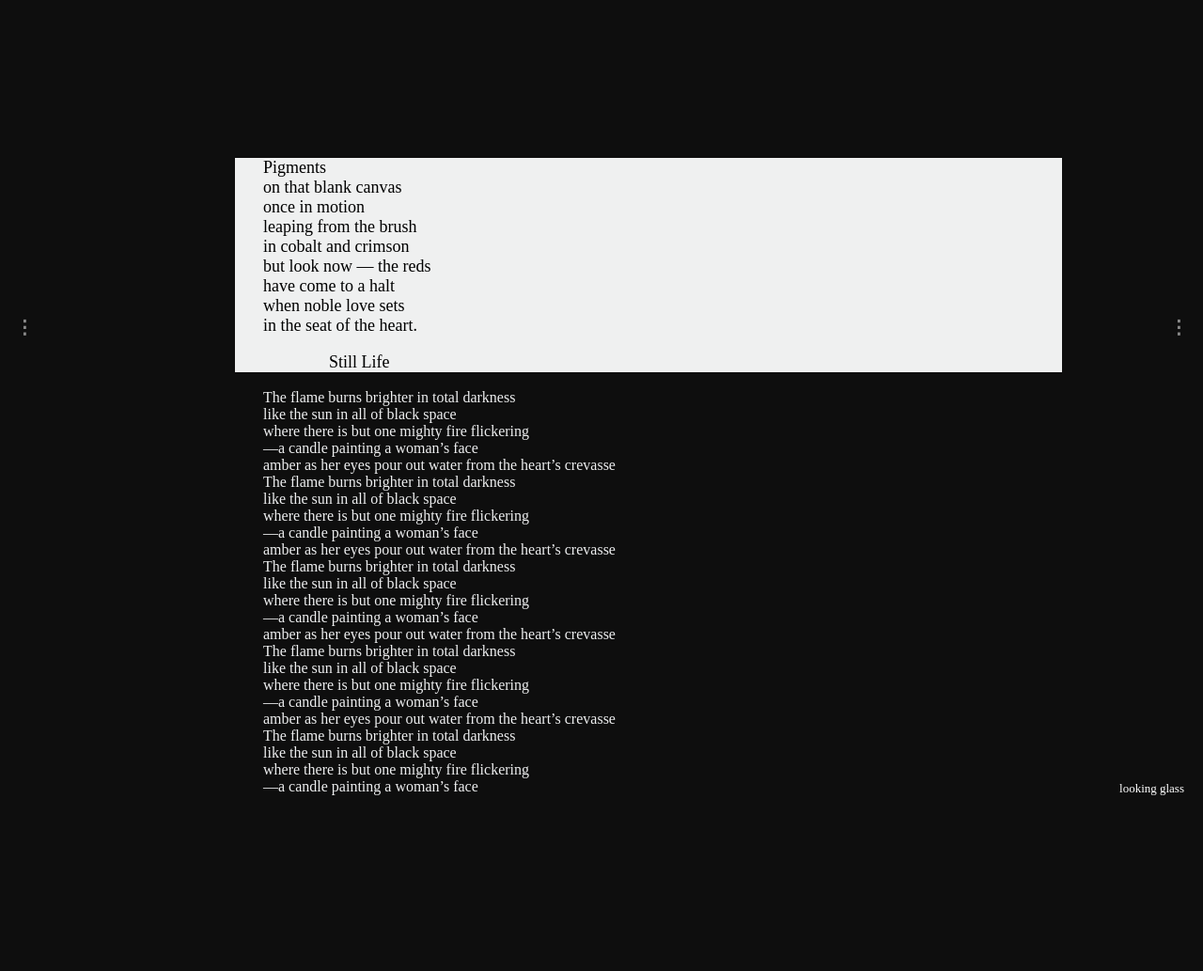
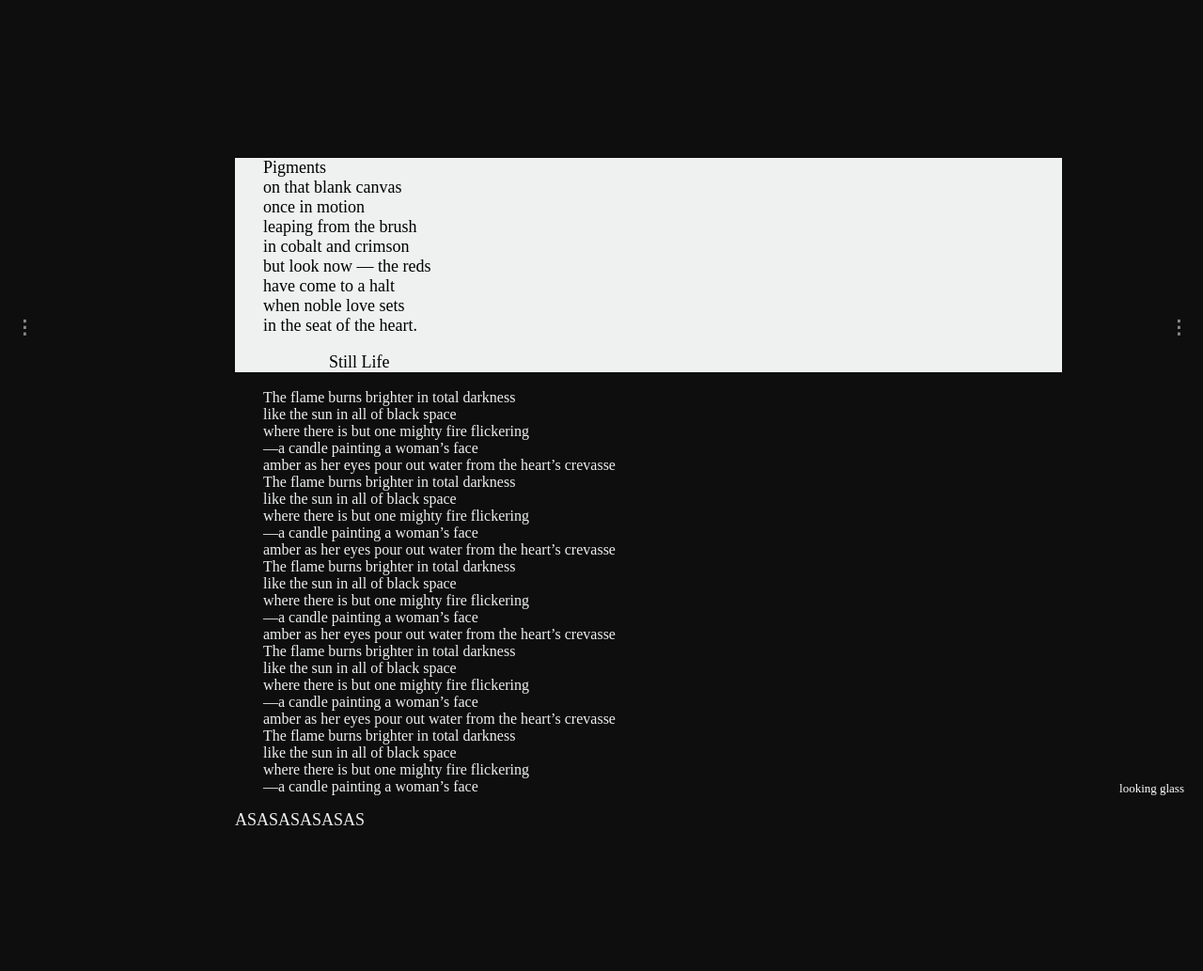
Before and after one commit to hafizzainal/hafizzainal.github.io, a Jekyll site: the page built from index.md, in a window 1280 px wide. Shown: the whole page at 94% size. Built offline with Jekyll 4.4.1, drawn with Linux system fonts in a browser that asks for light colours; our own code applies the rules of GitHub Pages for plain Markdown files; before the commit the page ends 1012 px from its top, so only the background shows below that.

Commit message:
Update default.html

```diff
--- a/_layouts/default.html
+++ b/_layouts/default.html
@@ -51,7 +51,7 @@ img {vertical-align: middle;}
   padding: 3%;
   float: left;
 }
-.pseudo-three-col .col:nth-child(1) { left: 33%; }
+.pseudo-three-col .col:nth-child(1) { left: 33.3%; }
 .pseudo-three-col .col:nth-child(2) { left: -33.3%; }
 .pseudo-three-col .col:nth-child(3) { left: 0; }
 .pseudo-three-col:before, .pseudo-three-col:after {
@@ -253,6 +253,9 @@ img {vertical-align: middle;}
       where there is but one mighty fire flickering<br>
       —a candle painting a woman’s face<br></p>
     </div>
+    <div class="col">
+        ASASASASASAS
+    </div>
   </div>
 
   <div class="mySlidesText">
```
